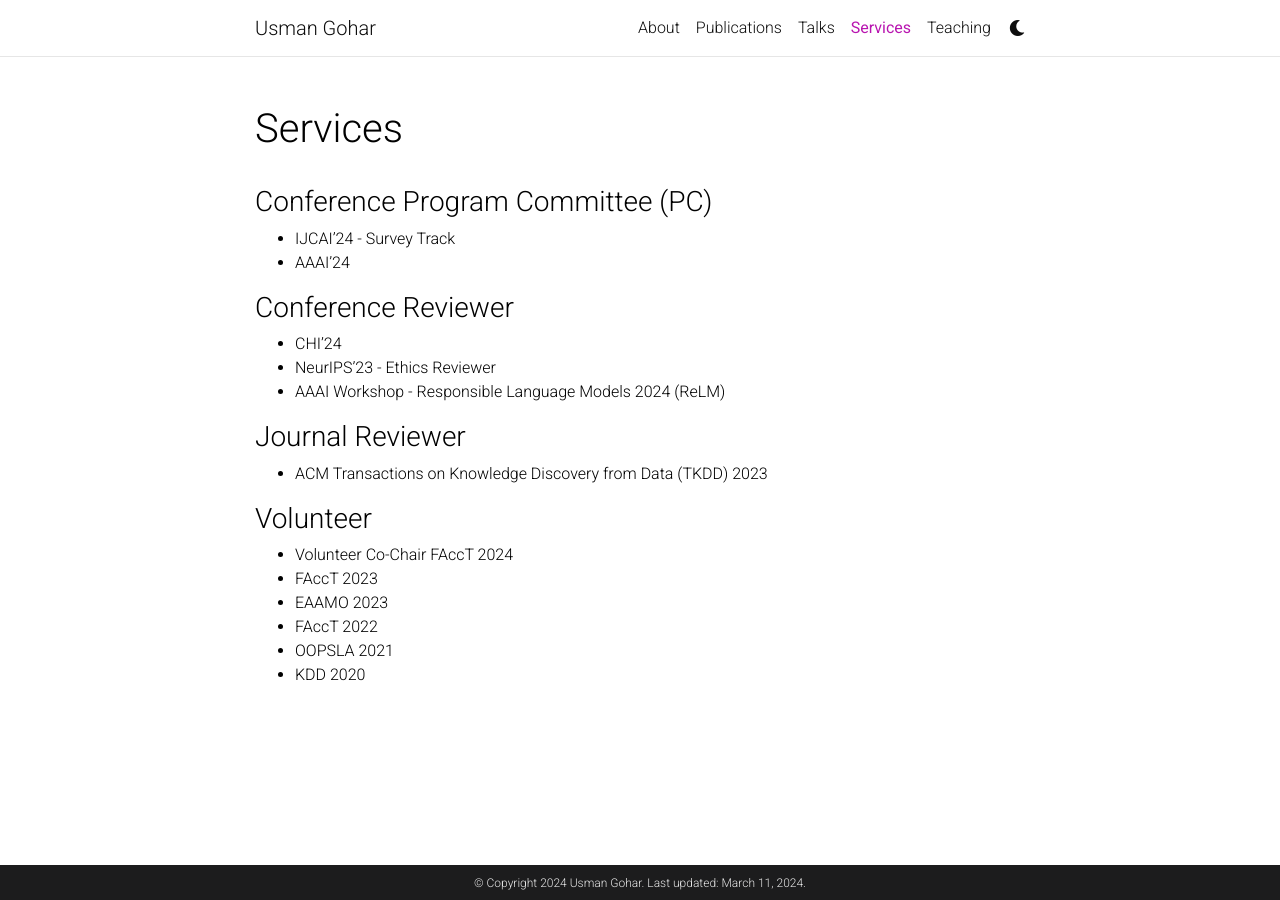
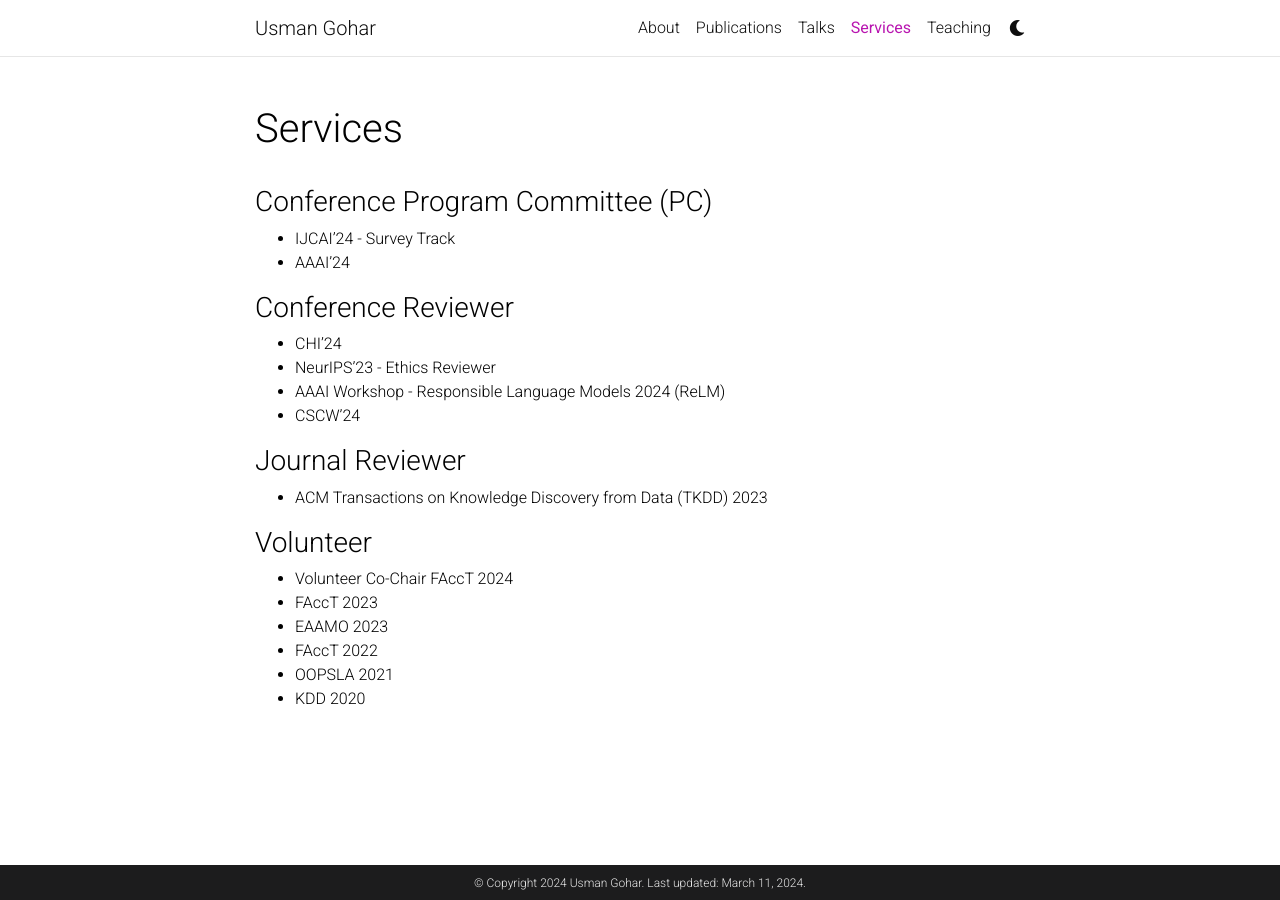
Before and after one commit to UsmanGohar/usmangohar.github.io, a Jekyll site: the page built from _pages/repositories.md, in a window 1280 px wide. Built offline with Jekyll 4.4.1, drawn with Linux system fonts in a browser that asks for light colours; comment, search, counter and statistics services are not loaded; a style sheet for code colours, icons or effects is not loaded.

Commit message:
Update repositories.md

```diff
--- a/_pages/repositories.md
+++ b/_pages/repositories.md
@@ -17,6 +17,7 @@ nav_order: 3
 * CHI'24
 * NeurIPS'23 - Ethics Reviewer
 * AAAI Workshop - Responsible Language Models 2024 (ReLM)
+* CSCW'24
 
 ### Journal Reviewer
 
```
